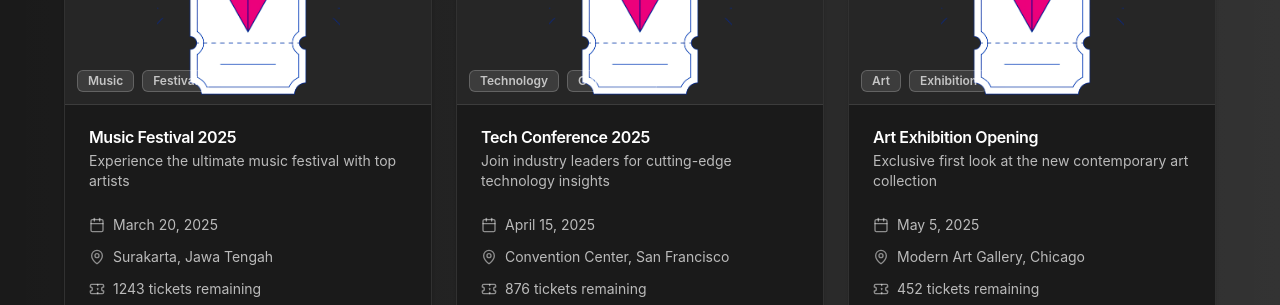
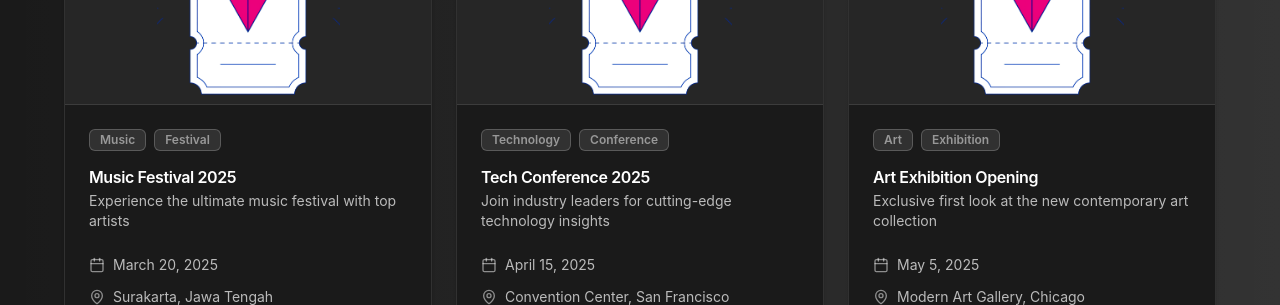
Before and after one commit to Bimajadivaaa/Dekstix, a Next.js app: page /Ticket/Ticket in a window 1280 px wide. Shown: the part 340-645 px from the top of the page. Built offline with nearby package versions, Linux system fonts and the light colour scheme; what wagmi would draw is missing.

Commit message:
fix badge position 😁

```diff
--- a/src/components/Ticket/event-card.tsx
+++ b/src/components/Ticket/event-card.tsx
@@ -1,8 +1,15 @@
-import { Calendar, MapPin, Ticket } from "lucide-react"
-import { Button } from "@/components/ui/button"
-import { Badge } from "@/components/ui/badge"
-import { Card, CardContent, CardDescription, CardFooter, CardHeader, CardTitle } from "@/components/ui/card"
-import Image from "next/image"
+import { Calendar, MapPin, Ticket } from "lucide-react";
+import { Button } from "@/components/ui/button";
+import { Badge } from "@/components/ui/badge";
+import {
+  Card,
+  CardContent,
+  CardDescription,
+  CardFooter,
+  CardHeader,
+  CardTitle,
+} from "@/components/ui/card";
+import Image from "next/image";
 import { Event } from "../../lib/type";
 
 interface EventCardProps {
@@ -21,22 +28,24 @@ export function EventCard({ event, onSelect }: EventCardProps) {
           width={200}
           height={200}
         />
-        <div className="absolute bottom-3 left-3 flex gap-2">
+      </div>
+
+      <CardHeader>
+        <div className="flex gap-2 mb-3">
           {event.categories.slice(0, 2).map((category, index) => (
             <Badge
               key={index}
               variant="outline"
-              className="bg-white/10 text-white/70 border-white/20 hover:bg-white/20"
+              className="bg-white/10 text-white/50 border-white/20 hover:bg-white/20"
             >
               {category}
             </Badge>
           ))}
         </div>
-      </div>
-
-      <CardHeader>
         <CardTitle className="text-white">{event.title}</CardTitle>
-        <CardDescription className="text-white/70">{event.description}</CardDescription>
+        <CardDescription className="text-white/70">
+          {event.description}
+        </CardDescription>
       </CardHeader>
 
       <CardContent>
@@ -53,7 +62,9 @@ export function EventCard({ event, onSelect }: EventCardProps) {
 
           <div className="flex items-center gap-2">
             <Ticket className="h-4 w-4 text-white/50" />
-            <span className="text-sm text-white/70">{event.remaining} tickets remaining</span>
+            <span className="text-sm text-white/70">
+              {event.remaining} tickets remaining
+            </span>
           </div>
         </div>
       </CardContent>
@@ -68,5 +79,5 @@ export function EventCard({ event, onSelect }: EventCardProps) {
         </Button>
       </CardFooter>
     </Card>
-  )
+  );
 }
```
